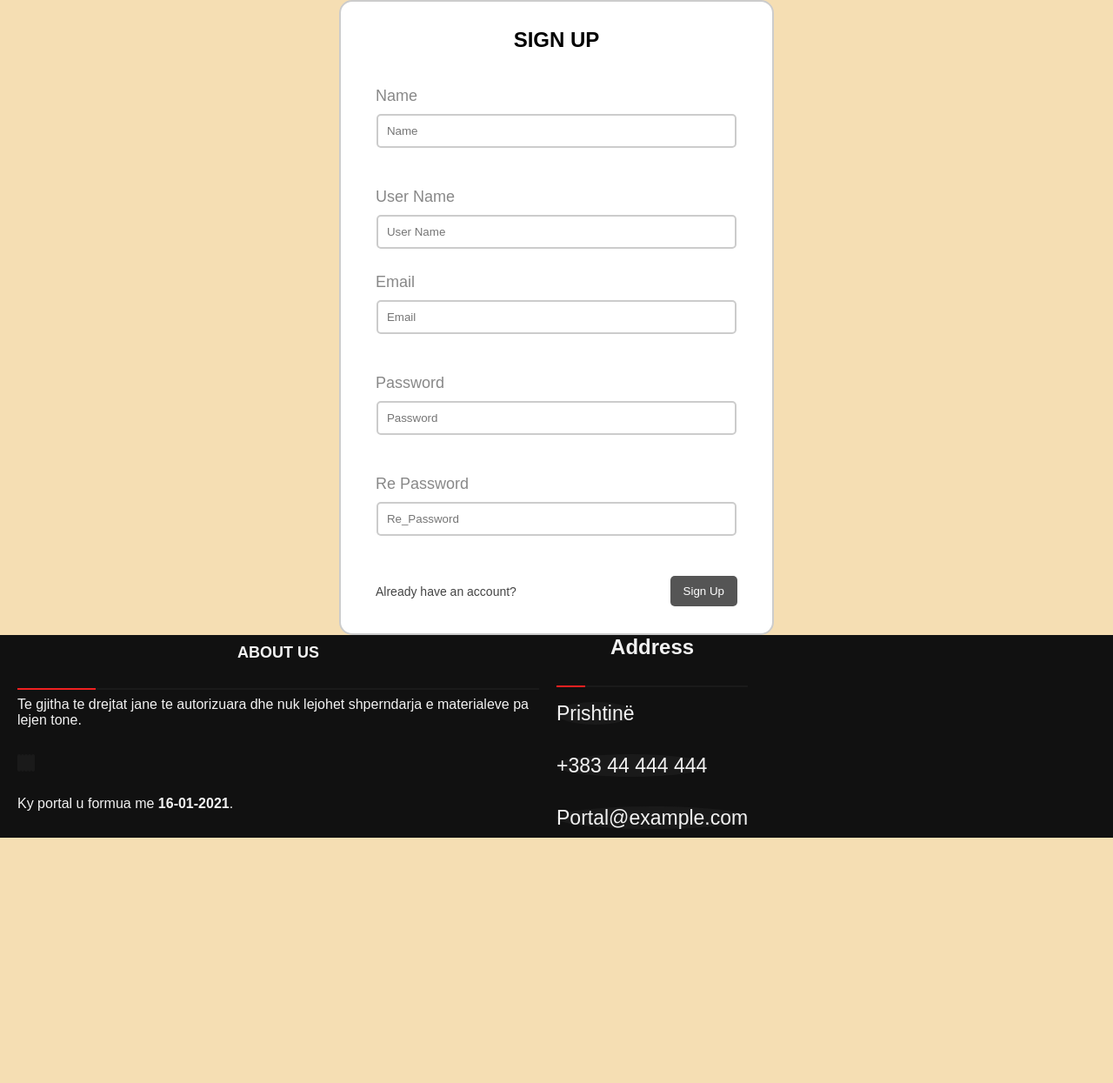
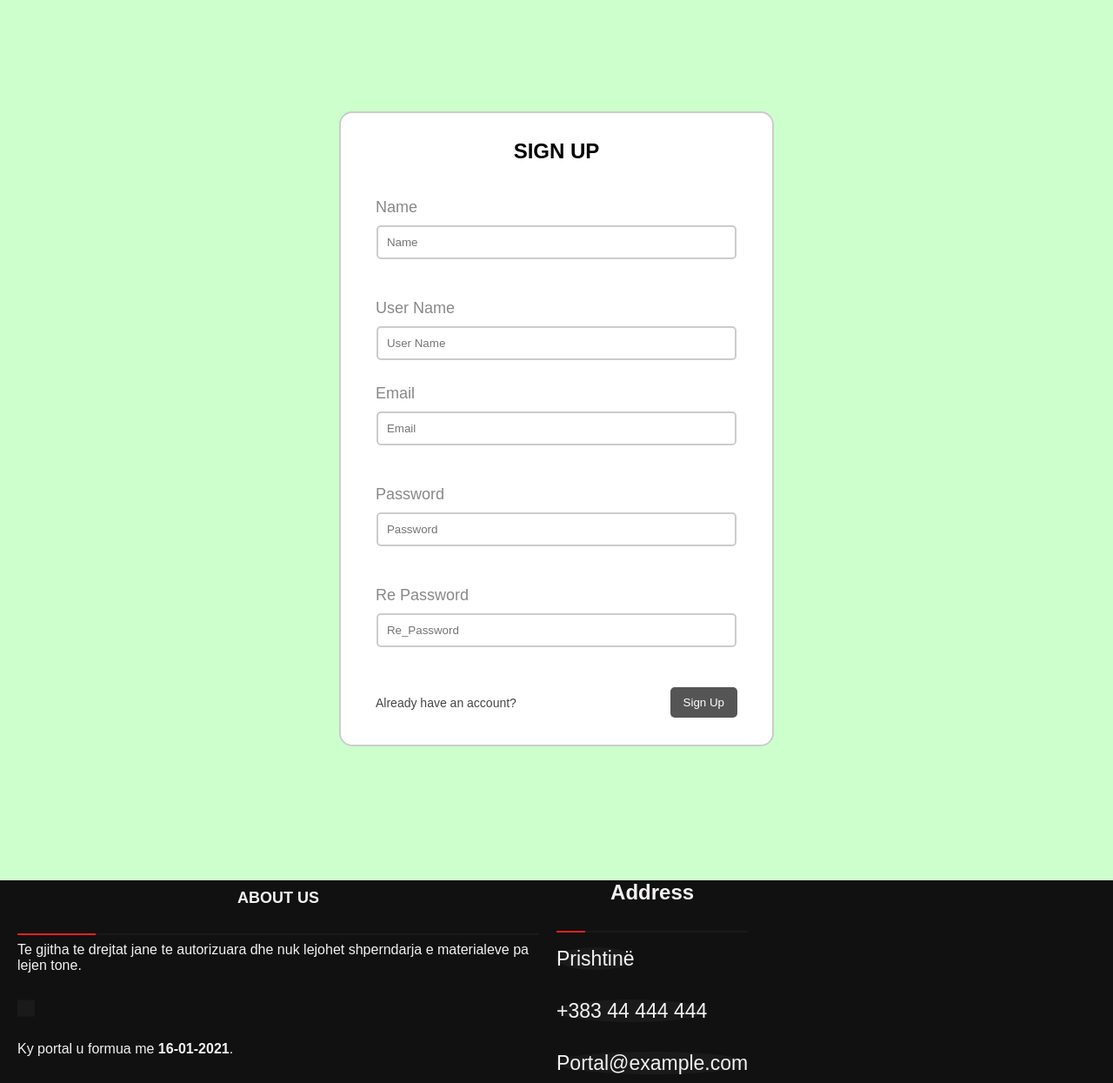
Before and after one commit to Aulon1/INT20_21_Gr21, a PHP site: page /signup.php in a window 1280 px wide. Shown: the part 80-1325 px from the top of the page at 87% size. Before the commit the page ends 1043 px from the top, so only its background shows below. Run offline with PHP 8.4, Linux system fonts and the light colour scheme.

Commit message:
Rregullimi i Style

```diff
--- a/signup.php
+++ b/signup.php
@@ -5,6 +5,19 @@
      <title>SIGN UP</title>
      <link rel="stylesheet" href="style.css">
      <link rel="stylesheet" type="text/css" href="styleforma.css">
+
+<style>
+.form{
+	margin-top: 10%;
+	margin-bottom: 12%;
+}
+
+body{
+	background-color:  #ccffcc;
+}
+
+</style>
+
 </head>
 
 <body>
@@ -12,7 +25,7 @@
      include('./views/header.php');
      ?>
 
-
+<div class="form">
      <form action="signup-check.php" method="post">
           <h2>SIGN UP</h2>
 
@@ -77,7 +90,7 @@
           <button type="submit" name="submit">Sign Up</button>
           <a href="login.php" class="ca">Already have an account?</a>
      </form>
-
+</div>
 
 
 </body>
```
Also changed, not shown: indexform.php (+15 -1 lines).
